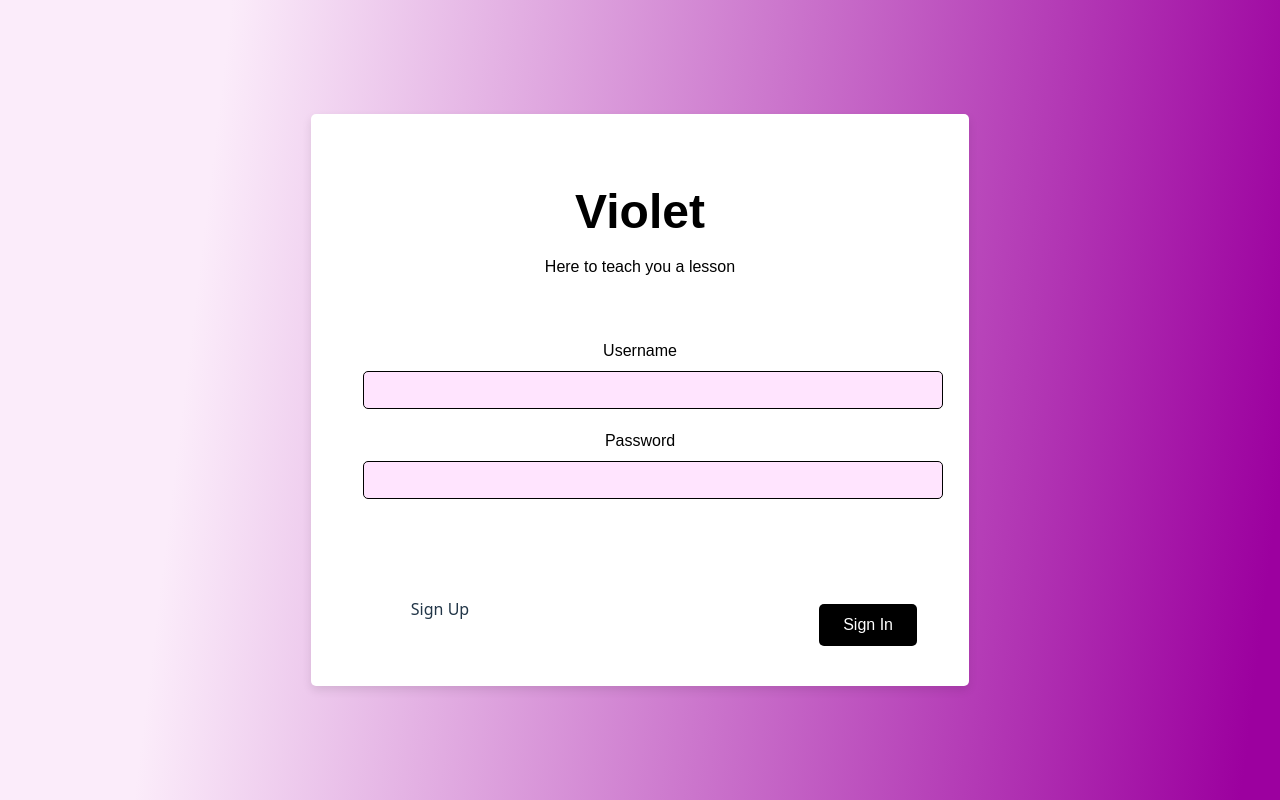
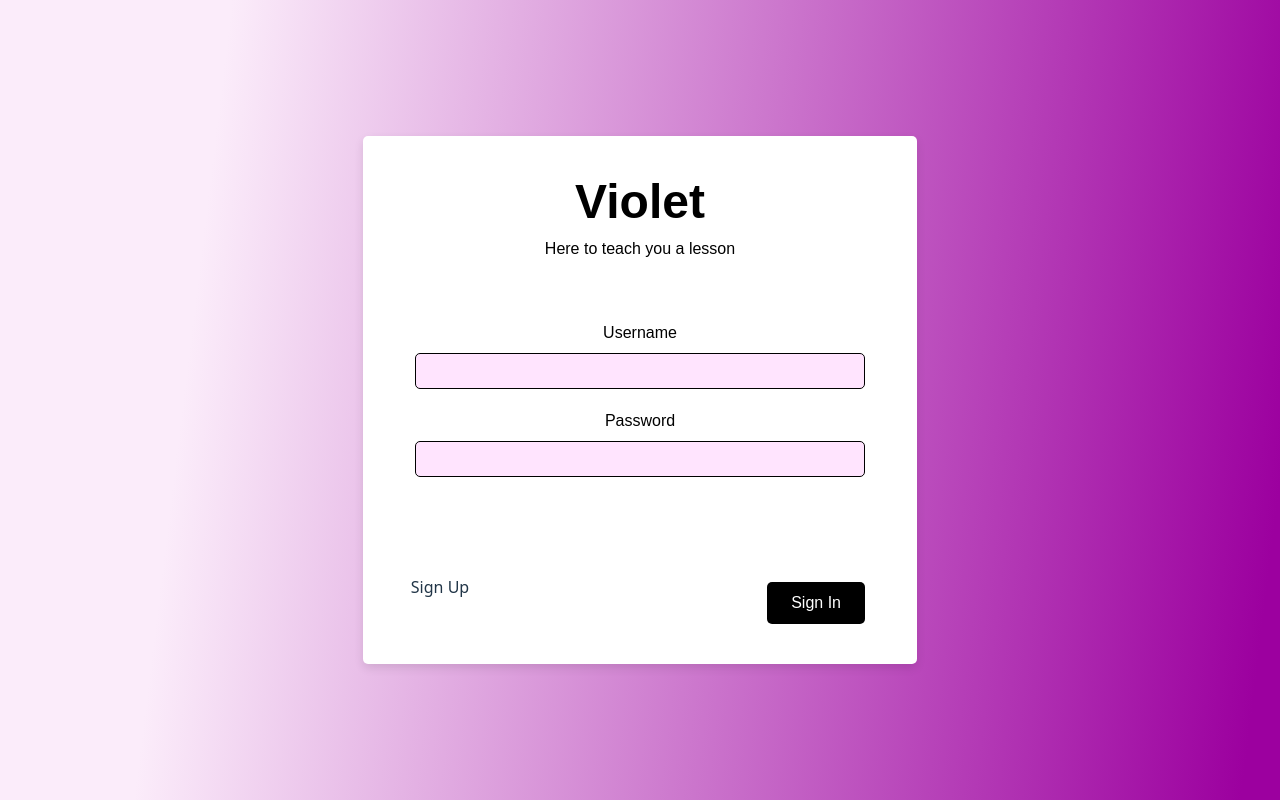
Before and after one commit to bluelijah/Violet, a React (Vite) app in the folder FrontEnd/: page / in a window 1280 px wide. Built offline with nearby package versions, Linux system fonts and the light colour scheme.

Commit message:
left side

```diff
--- a/FrontEnd/src/components/DashboardComponents/DashboardContext.jsx
+++ b/FrontEnd/src/components/DashboardComponents/DashboardContext.jsx
@@ -1,11 +1,31 @@
 "use client";
-import { createContext, useContext, useState } from "react";
+import { createContext, useContext, useState, useEffect } from "react";
 
 const DashboardContext = createContext();
 
 export function DashboardProvider({ children }) {
-  const [items, setItems] = useState(["Class 1", "Class 2", "Class 3", "Class 4"]);
+
+  const [items, setItems] = useState([]);
   const [selectedItem, setSelectedItem] = useState(items[0]);
+
+  useEffect(() => {
+    async function loadItems() {
+      try {
+        // Adjust the path if your .txt file is stored elsewhere.
+        const response = await fetch("../../../frontEndTextFiles/allTitles.txt");
+        const text = await response.text();
+        // Split the file by newline, trim spaces, and filter out empty lines.
+        const fileItems = text.split("\n").map(line => line.trim()).filter(line => line);
+        setItems(fileItems);
+        if (fileItems.length > 0) {
+          setSelectedItem(fileItems[0]);
+        }
+      } catch (error) {
+        console.error("Error loading items from text file:", error);
+      }
+    }
+    loadItems();
+  }, []);
 
   const addItem = (newItemName) => {
     setItems((prevItems) => [...prevItems, newItemName]);
@@ -19,10 +39,3 @@ export function DashboardProvider({ children }) {
 }
 
 export const useDashboard = () => useContext(DashboardContext);
-
-/*
-export function useDashboard() {
-  return useContext(DashboardContext);
-}
-
-*/
--- a/FrontEnd/src/index.css
+++ b/FrontEnd/src/index.css
@@ -11,6 +11,27 @@
   text-rendering: optimizeLegibility;
   -webkit-font-smoothing: antialiased;
   -moz-osx-font-smoothing: grayscale;
+}
+/*
+here
+*/
+* {
+  margin: 0;
+  padding: 0;
+  box-sizing: border-box;
+}
+
+html,
+body {
+  width: 100%;
+  height: 100%;
+}
+
+
+aside ul {
+  list-style-type: none;
+  padding: 0;
+  margin: 0;
 }
 
 a {
```
